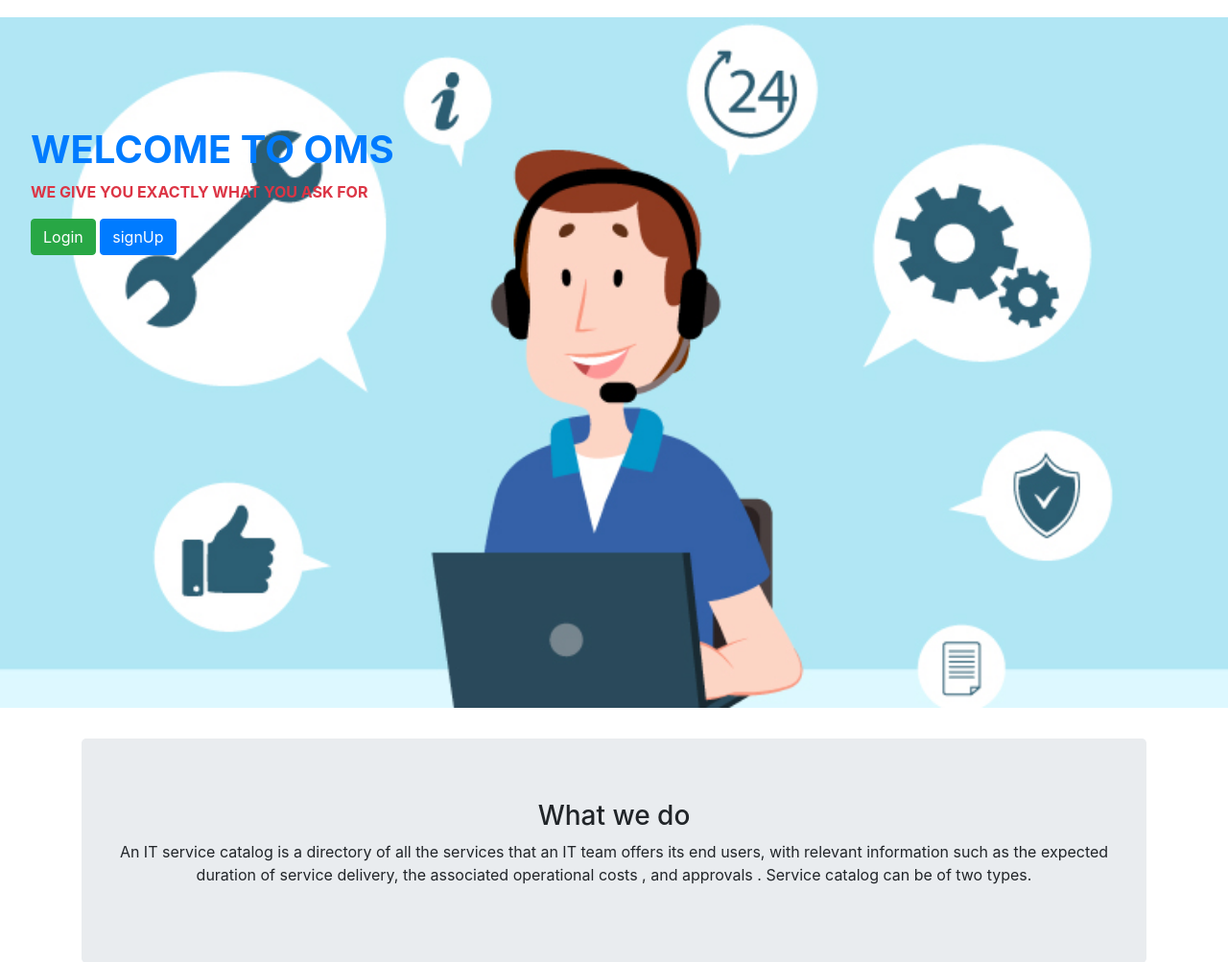
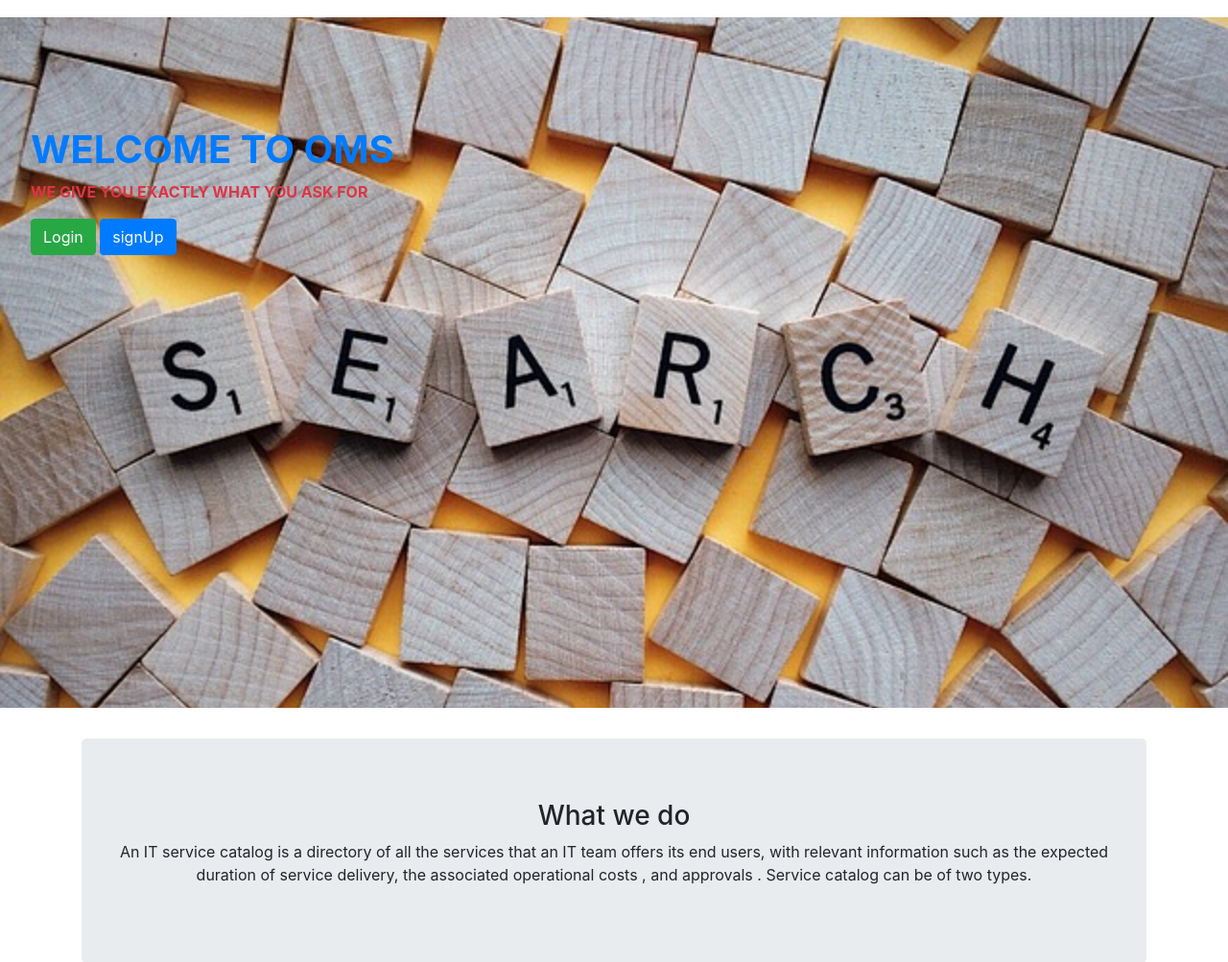
Before and after one commit to davevon/Oms, a PHP site: page / in a window 1280 px wide. Shown: the part 56-1059 px from the top of the page at 96% size. Run offline with PHP 8.4, Linux system fonts and the light colour scheme; some libraries are stand-ins or nearby versions; some web fonts are replaced.

Commit message:
image changed

```diff
--- a/index.php
+++ b/index.php
@@ -54,7 +54,7 @@
 
 
      <!-- start header JUMBOTRON -->
-     <header class="jumbotron back-image" style="background-image:url(images/web.jpg)" ;>
+     <header class="jumbotron back-image" style="background-image:url(images/1.jpg)" ;>
 
          <div class="myclass mainHeading">
              <h1 class="text-uppercase text-primary font-weight-bolder">Welcome to OMS</h1>
```
Also changed, not shown: images/1.jpg (added), images/web.jpg (deleted), images/web.png (deleted), images/web1.jpg (deleted), images/web2.jpg (deleted).
